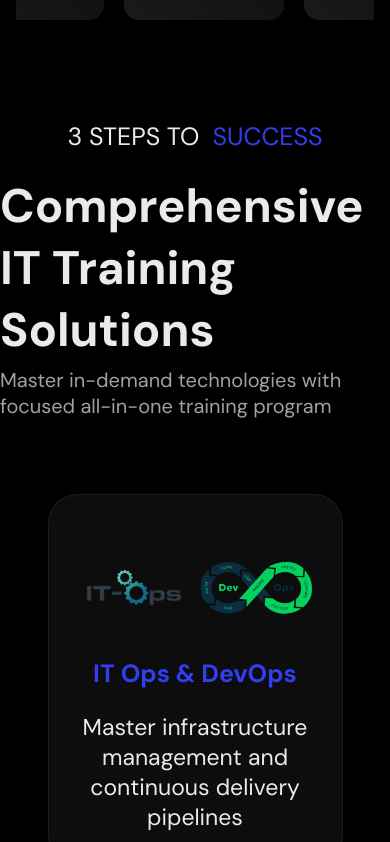
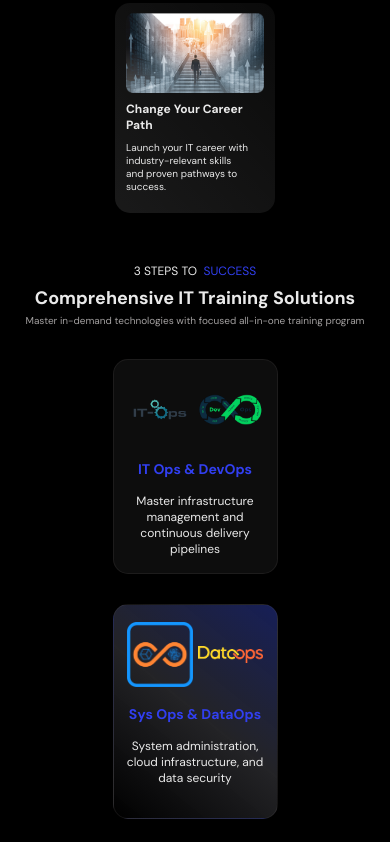
Before and after one commit to aayan-ap/Pricing-Page, a React (Vite) app: page / in a window 390 px wide. Shown: the part 1562-2404 px from the top of the page. Built offline with nearby package versions, Linux system fonts and the light colour scheme.

Commit message:
Steps Responsive Done

```diff
--- a/src/Components/Steps.jsx
+++ b/src/Components/Steps.jsx
@@ -32,10 +32,10 @@ function Steps() {
               </div>
             </div>
           </div>
-          <div className="steps_card">
+          <div className="steps_card blu">
             <div className="steps_img">
               <img src="/src/assets/Ops_logo/SysOps.png"></img>
-              <img src="/src/assets/Ops_logo/DataOps.png"></img>
+              <img className="dataops" src="/src/assets/Ops_logo/DataOps.png"></img>
             </div>
             <div className="steps_text">
               <div className="text_head">
--- a/src/Components/steps.css
+++ b/src/Components/steps.css
@@ -1,5 +1,5 @@
 .steps_container {
-  /* border: 1px solid white; */
+
   font-family: "DM Sans", sans-serif;
   margin-block: 100px;
   display: flex;
@@ -28,13 +28,12 @@
   color: rgba(255, 251, 251, 0.64);
 }
 .steps_card_container {
-    width: 100%;
+  width: 100%;
   display: flex;
   flex-wrap: wrap;
   justify-content: center;
   align-items: center;
   gap: 55px;
-
 }
 
 .steps_card {
@@ -47,7 +46,26 @@
   border: 1px solid rgba(94, 91, 91, 0.2);
   border-radius: 29px;
   gap: 10px;
+
+  transition: box-shadow 0.35s ease;
 }
+.blu {
+  background-image: linear-gradient(
+    219deg,
+    rgba(23, 31, 86, 1) 1%,
+    rgba(44, 44, 48, 0.73) 50%,
+    rgba(0, 0, 0, 1) 100%
+  );
+}
+.dataops {
+  filter: brightness(1) invert(1) sepia(1) saturate(500%) hue-rotate(330deg);
+}
+.steps_card:hover {
+  box-shadow:
+    inset 0 0 0 1px rgba(255, 255, 255, 0.5),
+    inset 0 10px 20px rgba(255, 255, 255, 0.08);
+}
+
 .steps_img {
   display: flex;
   height: 100px;
@@ -70,7 +88,6 @@
 .gen_ai {
   position: absolute;
   right: 10%;
-
 }
 .steps_text {
   display: flex;
@@ -100,3 +117,126 @@
 .steps_info p {
   font-size: 23px;
 }
+@media (max-width: 800px) {
+  .steps_container {
+    margin-inline: 1rem;
+  }
+  .steps_head {
+    margin-bottom: 50px;
+  }
+  .steps_head h3 {
+    font-size: 1.3rem;
+    margin-bottom: 10px;
+  }
+  .steps_head h1 {
+    text-align: center;
+    font-size: 2rem;
+
+    margin-bottom: 4px;
+  }
+  .steps_head h2 {
+    text-align: center;
+    font-size: 1rem;
+  }
+  .steps_card_container {
+    width: 100%;
+
+    gap: 30px;
+  }
+  .steps_card {
+    width: 240px;
+    height: 290px;
+    padding-top: 25px;
+    border-radius: 25px;
+    gap: 5px;
+  }
+
+  .steps_text {
+    margin-inline: 20px;
+    gap: 15px;
+  }
+  .text_head {
+    display: flex;
+    justify-content: center;
+    align-items: center;
+  }
+  .text_head h3 {
+    font-size: 20px;
+  }
+  .steps_info {
+    display: flex;
+    justify-content: center;
+    align-items: center;
+    text-align: center;
+  }
+  .steps_info p {
+    font-size: 17px;
+  }
+}
+
+@media (max-width: 580px) {
+  .steps_container {
+    margin-block: 50px;
+  }
+  .steps_head {
+    margin-bottom: 8vw;
+  }
+  .steps_head h3 {
+    font-size: clamp(12px, 3vw, 18px);
+    margin-bottom: 2vw;
+  }
+  .steps_head h1 {
+    text-align: center;
+    font-size: clamp(18px, 4.5vw, 25px);
+
+    margin-bottom: 4px;
+  }
+  .steps_head h2 {
+    font-size: clamp(10px, 2.2vw, 16px);
+  }
+
+  .steps_card_container {
+    gap: 30px;
+  }
+  .steps_card {
+    width: 160px;
+    height: 215px;
+    padding-top: 0;
+    border-radius: 4vw;
+    gap: 0px;
+  }
+  .steps_img {
+    margin-bottom: 0px;
+  }
+  .steps_text {text-align: center;
+    margin-inline: 3px;
+    gap: 12px;
+  }
+
+
+
+  .text_head h3 {
+    font-size: clamp(14px, 3vw, 18px);
+  }
+
+  .steps_info p {
+    font-size: clamp(12px, 2.2vw, 16px);
+  }
+}
+
+@media (max-width: 417px) {
+  .steps_card {
+    width: 165px;
+    height: 215px;
+    padding-top: 0px;
+    border-radius: 15px;
+    gap: 0px;
+  }
+  .steps_img {
+    margin-bottom: 0px;
+  }
+  .steps_text {
+    margin-inline: 12px;
+    gap: 15px;
+  }
+}
--- a/src/Components/whoJoin.css
+++ b/src/Components/whoJoin.css
@@ -23,8 +23,7 @@
   font-size: 25px;
   font-weight: normal;
 }
-.who_join{
-
+.who_join {
   width: 100%;
 }
 .whojoin_card_container {
@@ -33,7 +32,7 @@
   display: flex;
   flex-wrap: wrap;
   justify-content: center;
-  gap:55px;
+  gap: 55px;
   align-items: center;
 }
 
@@ -52,7 +51,10 @@
     rgba(255, 255, 255, 0.04),
     rgba(252, 252, 255, 0.1)
   );
-  transition: transform 0.2s ease, border-color 0.2s ease, box-shadow 0.2s ease;
+  transition:
+    transform 0.2s ease,
+    border-color 0.2s ease,
+    box-shadow 0.2s ease;
   /* outline: 1px solid rebeccapurple; */
 }
 
@@ -153,29 +155,21 @@
   }
 }
 
-
 /* Slider do after some time But failed */
 @media (max-width: 500px) {
   .whojoin_container {
     margin: 1rem;
+  }
+  .whojoin_card_container {
+    width: 100%;
+    gap: 20px;
 
-
-  }
-  .whojoin_card_container{
-    width: 100%;
-     flex-wrap:nowrap;
-    gap:20px;
-    padding-left:5%;
-    overflow-x: auto;
     align-items: center;
     justify-content: center;
+  }
 
-  }
-  .whojoin_card_container::-webkit-scrollbar {
-    display: none; /* Hide scrollbar */
-  }
-  .whojoin_card{
-   flex-shrink: 0;
+  .whojoin_card {
+
     padding-top: 10px;
 
     padding-inline: 11px;
@@ -188,7 +182,17 @@
     font-size: 12px;
   }
   .whojoin_card_content .text {
-    font-size:10px;
+    font-size: 10px;
+  }
+  .whojoin_head {
+    gap: 0.2rem;
+    margin-bottom: 20px;
+  }
+  .whojoin_head h1 {
+    font-size: clamp(20px, 5vw, 30px);
+  }
+  .whojoin_head h3 {
+    font-size: clamp(14px, 3vw, 16px);
   }
   /* .whojoin_head {
     gap: 0.2rem;
```
Lines whose indentation alone changed are shown as unchanged.
